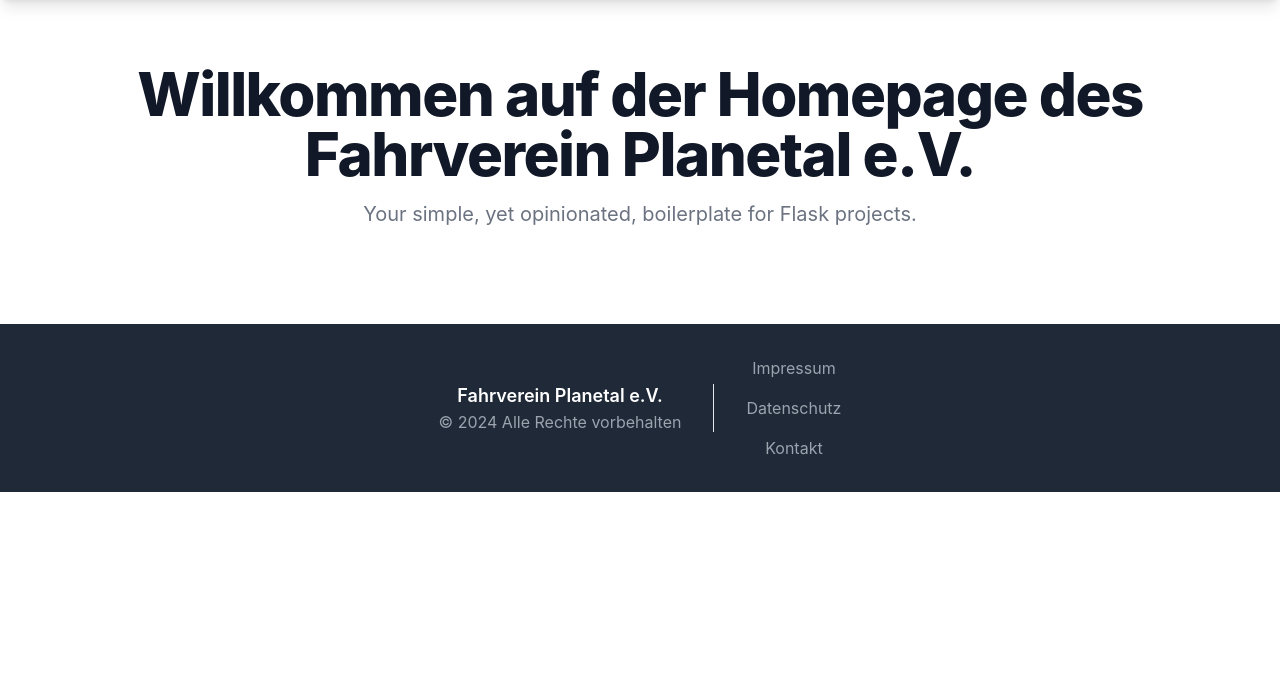
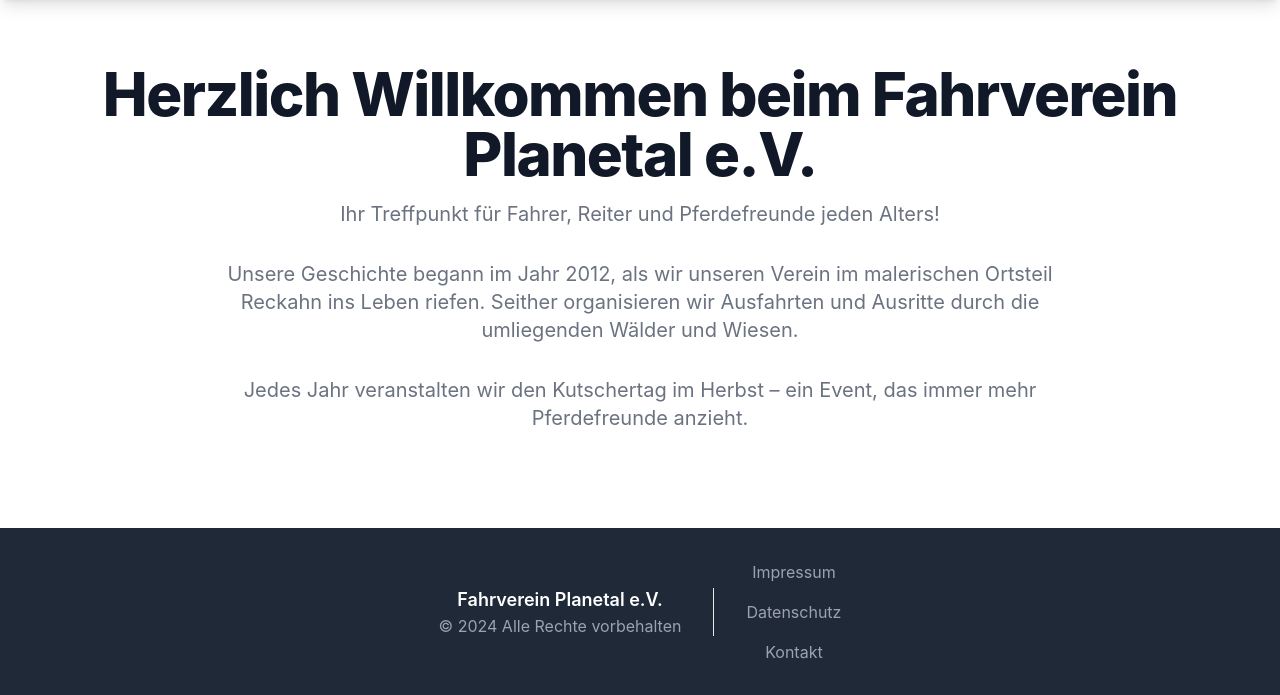
Before and after one commit to FischLord/flask-verein, a Flask app: page / in a window 1280 px wide. Shown: the part 80-775 px from the top of the page. Run offline with Flask 3, Linux system fonts and the light colour scheme; some libraries are stand-ins or nearby versions.

Commit message:
landing page customized

```diff
--- a/app/templates/index.html
+++ b/app/templates/index.html
@@ -3,15 +3,29 @@
 <section>
     {% if not current_user.is_authenticated %}
         <div class="py-8 px-4 mx-auto max-w-screen-xl text-center lg:py-16 lg:px-12">
-                <h1 class="mb-4 text-4xl font-extrabold tracking-tight leading-none text-gray-900 md:text-5xl lg:text-6xl dark:text-white">Willkommen auf der Homepage des Fahrverein Planetal e.V.</h1>
-                <p class="mb-8 text-lg font-normal text-gray-500 lg:text-xl sm:px-16 xl:px-48 dark:text-gray-400">Your simple, yet opinionated, boilerplate for Flask projects.</p>
+            <h1 class="mb-4 text-4xl font-extrabold tracking-tight leading-none text-gray-900 md:text-5xl lg:text-6xl dark:text-white">
+                Herzlich Willkommen beim Fahrverein Planetal e.V.
+            </h1>
+            <p class="mb-8 text-lg font-normal text-gray-500 lg:text-xl sm:px-16 xl:px-48 dark:text-gray-400">
+                Ihr Treffpunkt für Fahrer, Reiter und Pferdefreunde jeden Alters!
+            </p>
+            <p class="mb-8 text-lg font-normal text-gray-500 lg:text-xl sm:px-16 xl:px-48 dark:text-gray-400">
+                Unsere Geschichte begann im Jahr 2012, als wir unseren Verein im malerischen Ortsteil Reckahn ins Leben riefen. Seither
+                organisieren wir Ausfahrten und Ausritte durch die umliegenden Wälder und Wiesen.
+            </p>
+            <p class="mb-8 text-lg font-normal text-gray-500 lg:text-xl sm:px-16 xl:px-48 dark:text-gray-400">
+                Jedes Jahr veranstalten wir den Kutschertag im Herbst – ein Event, das immer mehr Pferdefreunde anzieht.
+            </p>
         </div>
     {% else %}
         <div class="py-8 px-4 mx-auto max-w-screen-xl text-center lg:py-16 lg:px-12">
-                <h1 class="mb-4 text-4xl font-extrabold tracking-tight leading-none text-gray-900 md:text-5xl lg:text-6xl dark:text-white">Wilkommen zurück, {{ current_user.first_name }}.</h1>
-                <p class="mb-8 text-lg font-normal text-gray-500 lg:text-xl sm:px-16 xl:px-48 dark:text-gray-400">Du bist jetzt eingeloggt.</p>
+            <h1 class="mb-4 text-4xl font-extrabold tracking-tight leading-none text-gray-900 md:text-5xl lg:text-6xl dark:text-white">
+                Willkommen zurück, {{ current_user.first_name }}.
+            </h1>
+            <p class="mb-8 text-lg font-normal text-gray-500 lg:text-xl sm:px-16 xl:px-48 dark:text-gray-400">
+                Du bist jetzt eingeloggt. Erfahre mehr über unsere neuesten Events und Aktivitäten.
+            </p>
         </div>
     {% endif %}
 </section>
-</body>
 {% endblock %}
```
Lines whose indentation alone changed are shown as unchanged.
